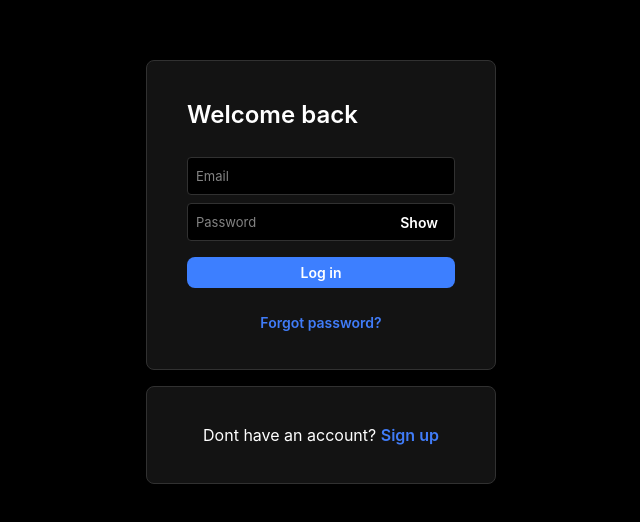
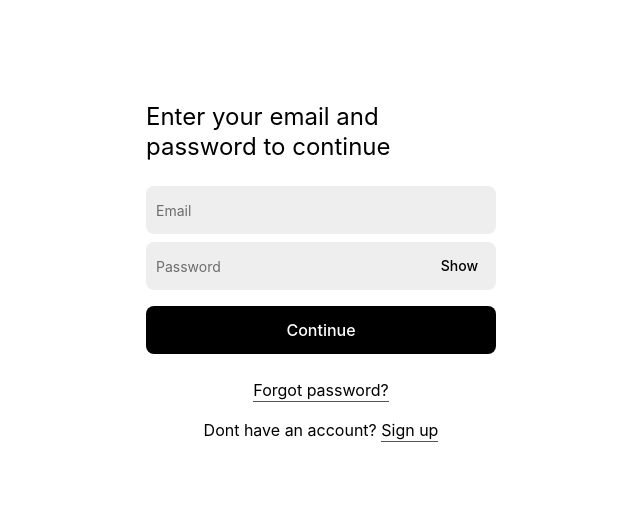
Before and after one commit to alexpozdnyakof/react-sign-in, a React (Vite) app: page / in a window 1280 px wide. Shown: the part 128-650 px from the top of the page, without its empty margins (319-959 px from the left). Built offline with nearby package versions, Linux system fonts and the light colour scheme.

Commit message:
update visual

```diff
--- a/src/index.css
+++ b/src/index.css
@@ -7,7 +7,7 @@
   --rs-font-size-header: 2.4rem;
   --rs-font-size-body-l: 1.6rem;
   --rs-font-size-body: 1.4rem;
-  --rs-font-size-caption: 1.3rem;
+  --rs-font-size-caption: 1.2rem;
   --rs-space-micro: 2px;
   --rs-space-xsmall: 4px;
   --rs-space-small: 8px;
@@ -19,54 +19,81 @@
   --rs-border-radius-standart: 4px;
   --rs-border-radius-full: 8px;
   --rs-timing: ease-out 0.1s;
+  --rs-palette-black: oklch(0% 0 0);
+  --rs-palette-white: oklch(100% 0 0);
+  --rs-palette-red: oklch(58% 0.228 30.54);
+  --rs-palette-gray700: oklch(32% 0 0);
+  --rs-palette-gray600: oklch(44.5% 0 0);
+  --rs-palette-gray500: oklch(53% 0 0);
+  --rs-palette-gray100: oklch(95% 0 0);
+  --rs-palette-gray50: oklch(97.31% 0 0);
+
 
   font-size: 62.5%;
   font-family: var(--font-family);
   line-height: 1.5;
   font-weight: var(--rs-font-weight-normal);
-  color: oklch(var(--rs-color-content-primary));
-  background-color: oklch(var(--rs-fill-background));
+  color: var(--rs-color-content-primary);
+  background-color: var(--rs-fill-background);
   color-scheme: light dark;
   font-synthesis: none;
   text-rendering: optimizelegibility;
   text-size-adjust: 100%;
 }
 
+/* light theme */
+
 @media (prefers-color-scheme: dark) {
   :root {
-    --rs-fill-background: 98.51% 0 0;
-    --rs-fill-on-background: 100% 0 0;
-    --rs-color-border-default: 89.75% 0 0;
-    --rs-color-border-negative: 62.8% 0.2577 29.2339;
-    --rs-color-content-primary: 26.86% 0 0;
-    --rs-color-content-secondary: 61% 0 0;
-    --rs-color-content-action: 62.9% 0.214 262.65;
-    --rs-color-content-negative: 62.8% 0.2577 29.2339;
-    --rs-button-primary-content: 100% 0 0;
-    --rs-button-primary-fill: 62.9% 0.214 262.65;
-    --rs-button-primary-fill-hover: 55.9% 0.214 262.65;
-    --rs-link-color: 61.39% 0.196 262.65;
-    --rs-link-color-hover: 51.39% 0.196 262.65;
-    --rs-fill-accent: 87.65% 0.249 126.1;
+    --rs-fill-background: var(--rs-palette-white);
+    --rs-color-content-primary: var(--rs-palette-black);
+    --rs-color-content-secondary: var(--rs-palette-gray600);
+    --rs-color-content-tertiary: var(--rs-palette-gray500);
+    --rs-color-content-negative: var(--rs-palette-red);
+    --rs-color-border-primary: var(--rs-palette-black);
+    --rs-color-border-negative: var(--rs-palette-red);
+    --rs-link-color-idle: var(--rs-palette-black);
+    --rs-link-color-hover: var(--rs-palette-gray600);
+    --rs-link-color-visited: var(--rs-palette-gray700);
+    --rs-link-color-active: var(--rs-palette-gray500);
+    --rs-link-color-underline: var(--rs-palette-gray600);
+    --rs-input-idle-fill: var(--rs-palette-gray100);
+    --rs-input-focus-fill: var(--rs-palette-gray50);
+    --rs-btn-primary-idle-fill: var(--rs-palette-black);
+    --rs-btn-primary-text: var(--rs-palette-white);
+    --rs-btn-primary-hover-fill: var(--rs-palette-gray700);
+    --rs-btn-primary-active-fill: var(--rs-palette-gray600);
+    --rs-btn-secondary-idle-fill: transparent;
+    --rs-btn-secondary-text: var(--rs-palette-black);
+    --rs-btn-secondary-hover-fill: var(--rs-palette-gray50);
+    --rs-btn-secondary-active-fill: var(--rs-palette-gray100);
   }
 }
 
 @media (prefers-color-scheme: light) {
   :root {
-    --rs-fill-background: 0% 0 0;
-    --rs-fill-on-background: 18.67% 0 0;
-    --rs-color-border-default: 31.32% 0 0;
-    --rs-color-border-negative: 62.8% 0.2577 29.2339;
-    --rs-color-content-primary: 100% 0 0;
-    --rs-color-content-secondary: 61% 0 0;
-    --rs-color-content-action: 62.9% 0.214 262.65;
-    --rs-color-content-negative: 62.8% 0.2577 29.2339;
-    --rs-button-primary-content: 100% 0 0;
-    --rs-button-primary-fill: 62.9% 0.214 262.65;
-    --rs-button-primary-fill-hover: 55.9% 0.214 262.65;
-    --rs-link-color: 61.39% 0.196 262.65;
-    --rs-link-color-hover: 51.39% 0.196 262.65;
-    --rs-fill-accent: 87.65% 0.249 126.1;
+    --rs-fill-background: var(--rs-palette-white);
+    --rs-color-content-primary: var(--rs-palette-black);
+    --rs-color-content-secondary: var(--rs-palette-gray600);
+    --rs-color-content-tertiary: var(--rs-palette-gray500);
+    --rs-color-content-negative: var(--rs-palette-red);
+    --rs-color-border-primary: var(--rs-palette-black);
+    --rs-color-border-negative: var(--rs-palette-red);
+    --rs-link-color-idle: var(--rs-palette-black);
+    --rs-link-color-hover: var(--rs-palette-gray600);
+    --rs-link-color-visited: var(--rs-palette-gray700);
+    --rs-link-color-active: var(--rs-palette-gray500);
+    --rs-link-color-underline: var(--rs-palette-gray600);
+    --rs-input-idle-fill: var(--rs-palette-gray100);
+    --rs-input-focus-fill: var(--rs-palette-gray50);
+    --rs-btn-primary-idle-fill: var(--rs-palette-black);
+    --rs-btn-primary-text: var(--rs-palette-white);
+    --rs-btn-primary-hover-fill: var(--rs-palette-gray700);
+    --rs-btn-primary-active-fill: var(--rs-palette-gray600);
+    --rs-btn-secondary-idle-fill: transparent;
+    --rs-btn-secondary-text: var(--rs-palette-black);
+    --rs-btn-secondary-hover-fill: var(--rs-palette-gray50);
+    --rs-btn-secondary-active-fill: var(--rs-palette-gray100);
   }
 }
 
@@ -78,14 +105,23 @@ body {
 }
 
 .link {
-  font-weight: var(--rs-font-weight-semibold);
-  color: oklch(var(--rs-link-color));
-  text-decoration: inherit;
+  font-size: 1.6rem;
+  color: oklch(var(--rs-link-color-idle));
+  text-decoration: none;
   transition: color var(--rs-timing);
+  background-image: linear-gradient(transparent calc(100% - 1px), var(--rs-link-color-underline) 1px), linear-gradient(transparent calc(100% - 1px), var(--rs-color-content-primary) 1px);
 }
 
 .link:hover {
-  color: oklch(var(--rs-link-color-hover));
+  color: var(--rs-link-color-hover);
+}
+
+.link:visited {
+  color: var(--rs-link-color-visited);
+}
+
+.link:active {
+  color: var(--rs-link-color-active);
 }
 
 
@@ -150,17 +186,7 @@ h1 {
   color: var(--color-content-secondary);
 }
 
-.tone-negative {
-  color: oklch(var(--rs-color-content-secondary));
-}
 
-.border-negative {
-  border-color: oklch(var(--rs-color-content-negative));
-}
-
-.color-negative {
-  color: oklch(var(--rs-color-content-negative));
-}
 
 .weight-semi {
   font-weight: var(--rs-font-weight-semibold);
@@ -179,15 +205,9 @@ h1 {
 
 .surface {
   width: 100%;
-  border: 1px solid oklch(var(--rs-color-border-default));
-  border-radius: var(--rs-border-radius-full);
-  background-color: oklch(var(--rs-fill-on-background));
-  padding: var(--rs-space-xlarge) 0;
 }
 
 .stretch {
-  margin-left: var(--rs-space-xxlarge);
-  margin-right: var(--rs-space-xxlarge);
   display: flex;
   flex-direction: column;
   align-items: stretch;
@@ -209,3 +229,30 @@ h1 {
     width: 100%;
   }
 }
+
+
+.topbar{
+  width: 100%;
+  height: 64px;
+  background-color: #FFF;
+  border-bottom: 1px solid oklch(var(--rs-color-border-default));
+}
+
+.topbar-inner{
+  display: flex;
+  align-items: center;
+  padding: 0 var(--rs-space-medium);
+  height: 100%;
+}
+
+.logo{
+  font-size: 1.8rem;
+  font-weight: bold;
+  text-transform: uppercase;
+  letter-spacing: .015em;
+}
+
+
+.lh-125{
+  line-height: 1.25;
+}
--- a/src/pages/sign-in-page.tsx
+++ b/src/pages/sign-in-page.tsx
@@ -8,8 +8,8 @@ export default function SignInPage() {
         <Stack space="medium">
           <div className="surface card">
             <div className="stretch">
-              <div className="size-header mb-large weight-semi">
-                Welcome back
+              <div className="size-header mb-large lh-125">
+                Enter your email and password to continue
               </div>
               <SignInForm />
             </div>
--- a/src/ui/button.module.css
+++ b/src/ui/button.module.css
@@ -1,38 +1,44 @@
 .button {
   appearance: none;
   border: none;
-  padding: calc( var(--rs-space-xsmall) + 1px) var(--rs-space-medium);
+  padding: 14px 16px;
+  font-size: var(--rs-font-size-body-l);
+  line-height: 20px;
+  font-weight: 500;
   border-radius: var(--rs-border-radius-full);
-  font-weight: var(--rs-font-weight-semibold);
   transition: all var(--rs-timing);
-  font-size: var(--rs-font-size-body);
   background-color: var(--rs-btn-idle-fill);
-  color: var(--rs-btn-idle-content);
+  color: var(--rs-btn-idle-text);
 }
 
 .variant-primary {
-  --rs-btn-idle-fill: oklch(var(--rs-button-primary-fill));
-  --rs-btn-idle-content: oklch(var(--rs-button-primary-content));
-  --rs-btn-idle-fill-hover: oklch(var(--rs-button-primary-fill-hover));
-  --rs-btn-idle-content-hover: oklch(var(--rs-button-primary-content));
+  --rs-btn-idle-fill: var(--rs-btn-primary-idle-fill);
+  --rs-btn-idle-text: var(--rs-btn-primary-text);
+  --rs-btn-hover-fill: var(--rs-btn-primary-hover-fill);
+  --rs-btn-active-fill: var(--rs-btn-primary-active-fill);
 }
 
 .variant-secondary {
-  --rs-btn-idle-fill: transparent;
-  --rs-btn-idle-content: oklch(var(--rs-color-content-primary));
-  --rs-btn-idle-fill-hover: transparent;
-  --rs-btn-idle-content-hover: oklch(var(--rs-color-content-action));
+  --rs-btn-idle-fill: var(--rs-btn-secondary-idle-fill);
+  --rs-btn-idle-text: var(--rs-btn-secondary-text);
+  --rs-btn-hover-fill: var(--rs-btn-secondary-hover-fill);
+  --rs-btn-active-fill: var(--rs-btn-secondary-active-fill);
+}
+
+.size-compact{
+  width: 100%;
+  padding: 10px 12px;
+  font-size: var(--rs-font-size-body);
+  line-height: 16px;
 }
 
 .button:not(:disabled):hover,
 .button:not(:disabled):focus{
-  color: var(--rs-btn-idle-content-hover);
-  background-color: var(--rs-btn-idle-fill-hover);
+  background-color: var(--rs-btn-hover-fill);
 }
 
-.button:not(:disabled):focus,
-.button:not(:disabled):focus-visible {
-  outline: 4px auto -webkit-focus-ring-color;
+.button:not(:disabled):active {
+  background-color: var(--rs-btn-active-fill);
 }
 
 .button-content {
--- a/src/ui/button.tsx
+++ b/src/ui/button.tsx
@@ -4,10 +4,17 @@ import styles from './button.module.css';
 type ButtonProps = {
   children?: ReactNode;
   variant?: 'primary' | 'secondary';
+  size?: 'default' | 'compact';
 } & Omit<React.ComponentProps<'button'>, 'className'>;
 
 const Button = forwardRef<HTMLButtonElement, ButtonProps>(function Button(
-  { children, variant = 'primary', type = 'button', ...props },
+  {
+    children,
+    variant = 'primary',
+    size = 'default',
+    type = 'button',
+    ...props
+  },
   ref,
 ) {
   return (
@@ -15,7 +22,11 @@ const Button = forwardRef<HTMLButtonElement, ButtonProps>(function Button(
       ref={ref}
       type={type}
       {...props}
-      className={clsx([styles['button'], styles[`variant-${variant}`]])}
+      className={clsx([
+        styles['button'],
+        styles[`variant-${variant}`],
+        size !== 'default' ? styles[`size-${size}`] : null,
+      ])}
     >
       <div className={styles['button-content']}>{children}</div>
     </button>
--- a/src/ui/form-field.module.css
+++ b/src/ui/form-field.module.css
@@ -1,7 +1,6 @@
 .label {
   display: flex;
-  color: oklch(var(--rs-color-content-secondary));
-  font-size: var(--rs-font-size-caption);
+  font-size: var(--rs-font-size-body);
   line-height: 1;
   position: absolute;
   pointer-events: none;
@@ -10,6 +9,7 @@
   left: var(--rs-space-small);
   transform-origin: left top;
   transition: transform var(--rs-timing);
+  color: var(--rs-color-content-tertiary);
 }
 
 .field-message {
@@ -20,14 +20,15 @@
 .input-container {
   position: relative;
   width: 100%;
-  border: 1px solid oklch(var(--rs-color-border-default));
-  border-radius: var(--rs-border-radius-standart);
-  background-color: oklch(var(--rs-fill-background));
+  border: 2px solid transparent;
+  border-radius: var(--rs-border-radius-full);
+  background-color: var(--rs-input-idle-fill);
   transition: transform, border-color var(--rs-timing);
+  overflow: hidden;
 }
 
 .input-container > input {
-  color: oklch(var(--rs-color-content-primary));
+  color: var(--rs-color-content-primary);
   flex: 1;
   outline: none;
   box-sizing: border-box;
@@ -37,7 +38,9 @@
   font-size: var(--font-size-caption) !important;
   margin: 0;
   line-height: 20px;
-  padding: calc(var(--rs-space-small) + 1px) 0 calc(var(--rs-space-small) - 1px) var(--rs-space-small);
+
+  /* padding: calc(var(--rs-space-medium) + 1px) 0 calc(var(--rs-space-medium) - 1px) var(--rs-space-medium);; */
+  padding: calc(12px + 2px) 0 calc(10px) 8px;
 }
 
 .input-container > input:not(:placeholder-shown) ~ label {
@@ -45,5 +48,19 @@
 }
 
 .input-container > input:not(:placeholder-shown) {
-  padding: calc(var(--rs-space-medium) - 2px) 0  var(--rs-space-micro) var(--rs-space-small);
+  /* padding: calc(var(--rs-space-medium) - 2px) 0  var(--rs-space-micro) var(--rs-space-small); */
+  padding: 18px 0 6px 8px;
 }
+
+.input-container:focus-within {
+  border: 2px solid var(--rs-color-border-primary);
+  background-color: var(--rs-input-focus-fill);
+}
+
+.tone-negative {
+  color: var(--rs-color-content-negative);
+}
+
+.border-negative {
+  border-color: var(--rs-color-border-negative);
+}
--- a/src/ui/form-field.tsx
+++ b/src/ui/form-field.tsx
@@ -37,7 +37,7 @@ export default function FormField({
       <div
         className={clsx([
           styles['input-container'],
-          tone == 'negative' ? 'border-negative' : null,
+          tone == 'negative' ? styles['border-negative'] : null,
         ])}
       >
         {children({
@@ -57,7 +57,7 @@ export default function FormField({
         <p
           className={clsx([
             styles['field-message'],
-            tone == 'negative' ? 'color-negative' : null,
+            tone == 'negative' ? styles['tone-negative'] : null,
           ])}
           id={describedBy}
         >
--- a/src/ui/password-field.module.css
+++ b/src/ui/password-field.module.css
@@ -1,6 +1,6 @@
 .button-show {
   position: absolute;
-  right: 0;
+  right: 4px;
   top: 50%;
   transform: translateY(-50%);
 
--- a/src/ui/password-field.tsx
+++ b/src/ui/password-field.tsx
@@ -27,7 +27,11 @@ const PasswordField = forwardRef<HTMLInputElement, PasswordFieldProps>(
               placeholder={placeholder}
             />
             <div className={styles['button-show']}>
-              <Button onClick={toggleVisible} variant="secondary">
+              <Button
+                onClick={toggleVisible}
+                variant="secondary"
+                size="compact"
+              >
                 {derivedButtonText}
               </Button>
             </div>
--- a/src/widgets/sign-in-form.tsx
+++ b/src/widgets/sign-in-form.tsx
@@ -37,7 +37,7 @@ export default function SignInForm() {
               minLength={8}
             />
           </Stack>
-          <Button type="submit">Log in</Button>
+          <Button type="submit">Continue</Button>
         </Stack>
       </form>
       <div className="center">
```
Also changed, not shown: 1 other file (tests, documents, lock files or other folders).
